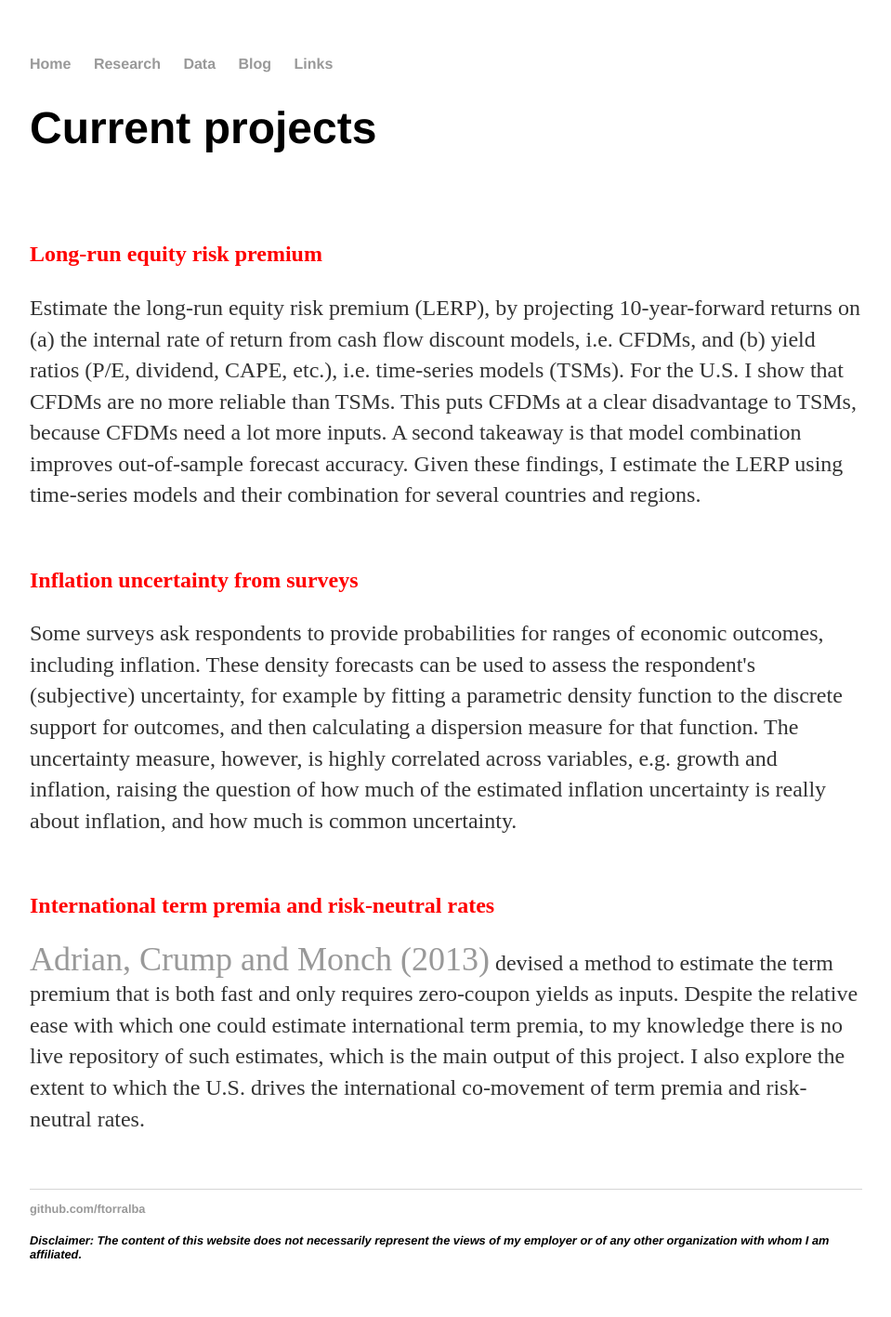
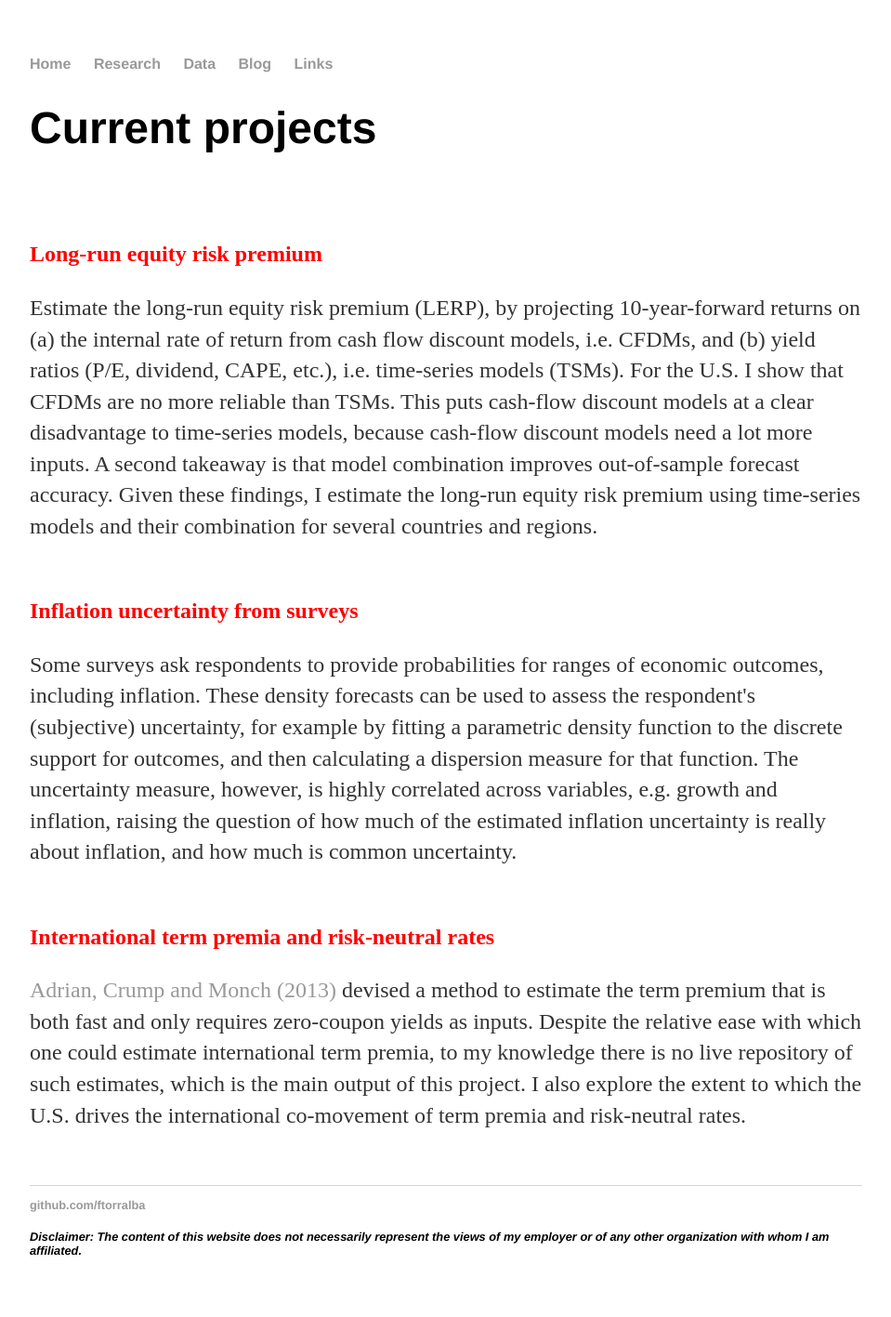
Before and after one commit to ftorralba/ftorralba.github.io, a Jekyll site: the page built from current_projects.html, in a window 1280 px wide. Shown: the whole page at 93% size, without its empty margins (160-1119 px from the left). Built offline with Jekyll 4.4.1, drawn with Linux system fonts in a browser that asks for light colours.

Commit message:
Update current_projects.html

```diff
--- a/current_projects.html
+++ b/current_projects.html
@@ -11,9 +11,9 @@ title: Current projects
 	<p>
 		Estimate the long-run equity risk premium (LERP), by projecting 10-year-forward returns on (a) the internal rate of
     return from cash flow discount models, i.e. CFDMs, and (b) yield ratios (P/E, dividend, CAPE, etc.), i.e. time-series
-    models (TSMs). For the U.S. I show that CFDMs are no more reliable than TSMs. This puts CFDMs at a clear disadvantage
-    to TSMs, because CFDMs need a lot more inputs. A second takeaway is that model combination improves out-of-sample forecast
-    accuracy. Given these findings, I estimate the LERP using time-series models and their combination for several countries
+    models (TSMs). For the U.S. I show that CFDMs are no more reliable than TSMs. This puts cash-flow discount models at a clear disadvantage
+    to time-series models, because cash-flow discount models need a lot more inputs. A second takeaway is that model combination improves out-of-sample forecast
+    accuracy. Given these findings, I estimate the long-run equity risk premium using time-series models and their combination for several countries
     and regions.
 	<p>
 	<br />
@@ -28,7 +28,7 @@ title: Current projects
 	<br />
 		<b><font color="red">International term premia and risk-neutral rates</font></b>
 	<p>
-	  <a style='font-size: 1.5em;' href="https://www.newyorkfed.org/research/data_indicators/term_premia.html">Adrian, Crump and Monch (2013)</a>
+	  <a style='font-size: 1em;' href="https://www.newyorkfed.org/research/data_indicators/term_premia.html">Adrian, Crump and Monch (2013)</a>
     devised a method to estimate the term premium that is both fast and only requires zero-coupon yields as inputs. Despite the
     relative ease with which one could estimate international term premia, to my knowledge there is no live repository of such estimates,
     which is the main output of this project. I also explore the extent to which the U.S. drives the international co-movement
```
